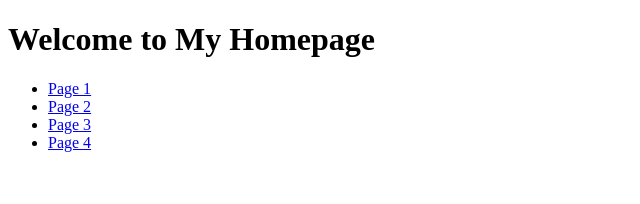
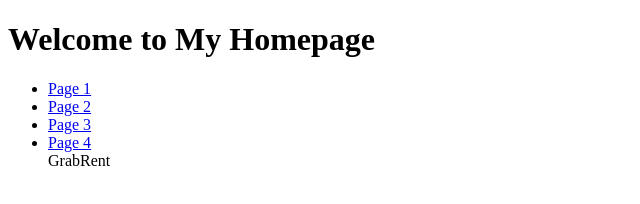
Before and after one commit to artswagens/artswagens, a plain HTML site: page index.html in a window 1280 px wide. Shown: the full height of the page, 0-640 px from the left. Drawn offline with Linux system fonts and the light colour scheme.

Commit message:
Update index.html

```diff
--- a/index.html
+++ b/index.html
@@ -12,6 +12,7 @@
         <li><a href="page2.html">Page 2</a></li>
         <li><a href="page3.html">Page 3</a></li>
         <li><a href="page4.html">Page 4</a></li>
+        <div class="wp-block-button"><a class="wp-block-button__link wp-element-button">GrabRent</a></div>
     </ul>
 </body>
 </html>
```
